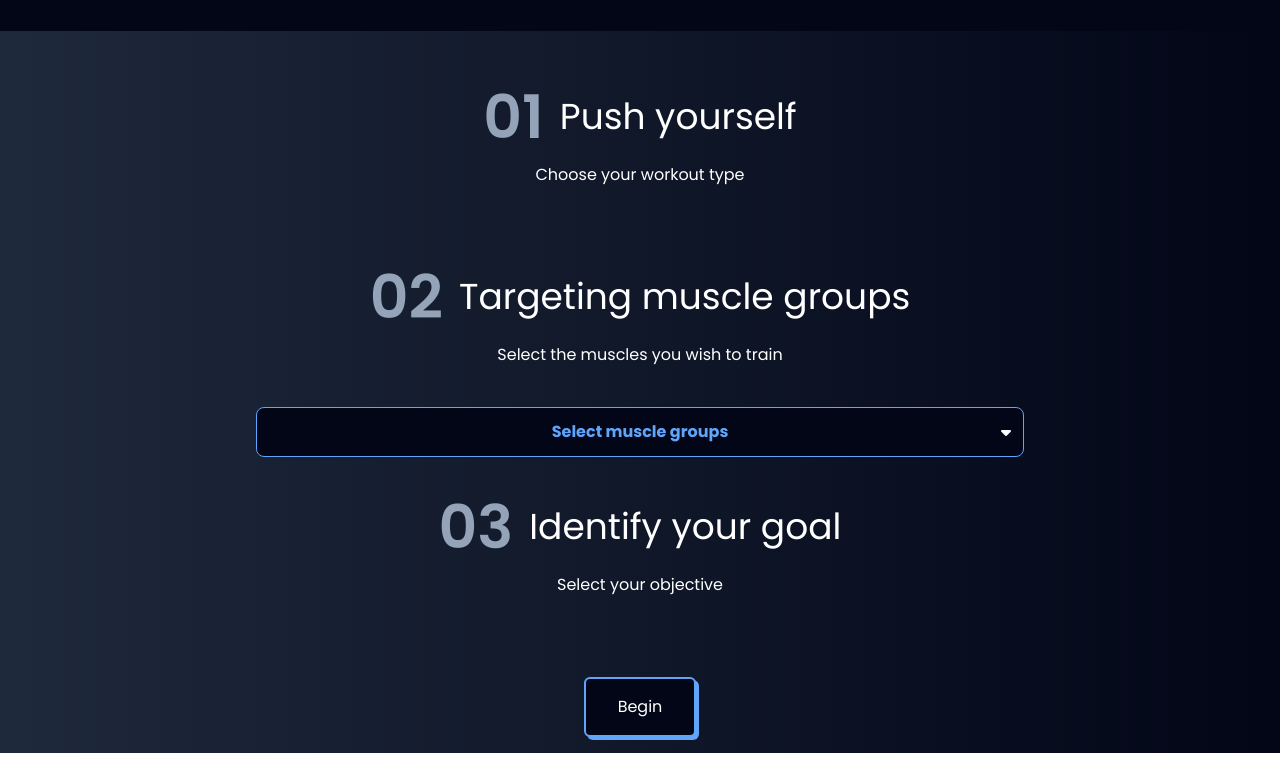
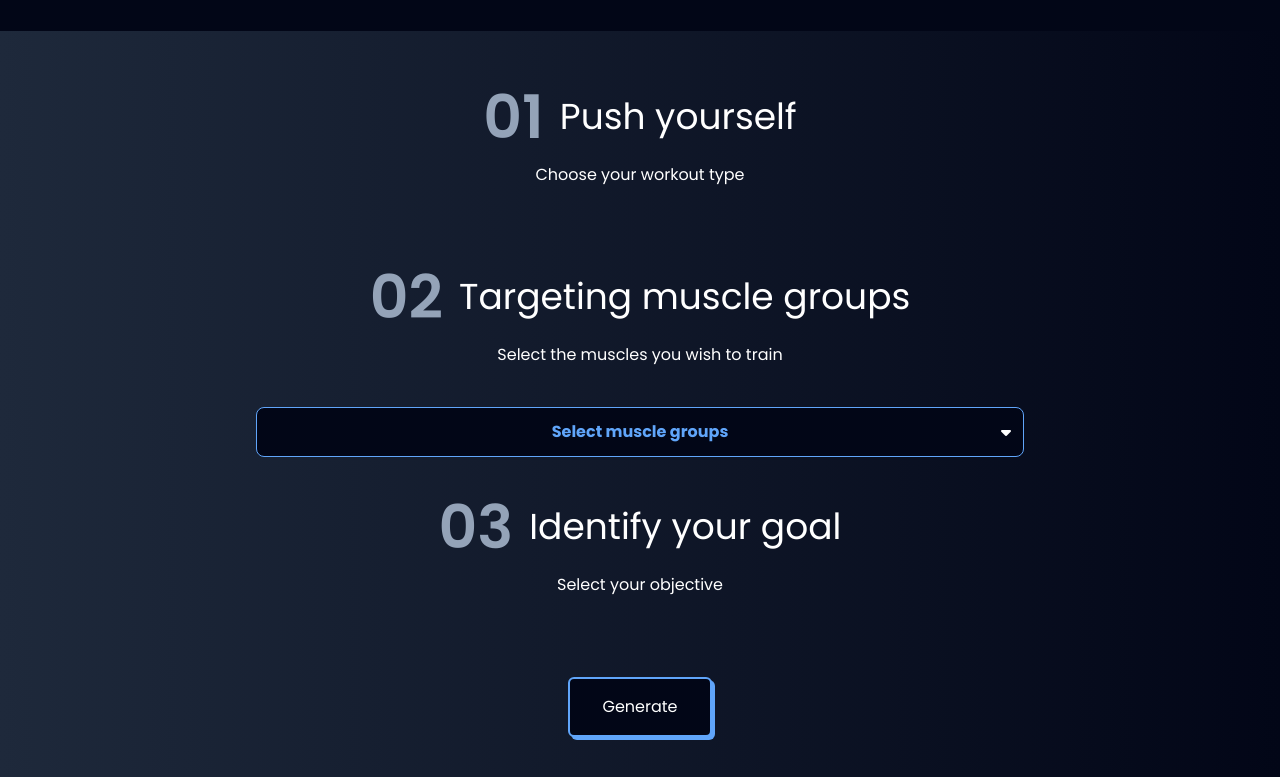
Before and after one commit to ryanwcchan/gym-app, a React (Vite) app: page / in a window 1280 px wide. Shown: the part 949-1726 px from the top of the page. Before the commit the page ends 1702 px from the top, so only its background shows below. Built offline with nearby package versions, Linux system fonts and the light colour scheme.

Commit message:
Set counter resets after new workouts generated Adjusted padding for SectionWrapper component

```diff
--- a/src/components/ExerciseCard.jsx
+++ b/src/components/ExerciseCard.jsx
@@ -1,7 +1,11 @@
-import { useState } from "react"
+import { useState, useEffect } from "react"
 
 export default function ExerciseCard({ exercise, index }) {
   const [setsCompleted, setSetsCompleted] = useState(0)
+
+  useEffect(() => {
+    setSetsCompleted(0)
+  }, [exercise])
 
   function handleIncrement() {
     setSetsCompleted((setsCompleted + 1) % 6)
--- a/src/components/Generator.jsx
+++ b/src/components/Generator.jsx
@@ -128,7 +128,7 @@ export default function Generator({ workoutType, setWorkoutType, muscleGroup, se
                 )
             })}
         </div>
-        <Button text="Begin" func={updateWorkout} ></Button>
+        <Button text="Generate" func={updateWorkout} ></Button>
     </SectionWrapper>
   )
 }
--- a/src/components/SectionWrapper.jsx
+++ b/src/components/SectionWrapper.jsx
@@ -1,6 +1,6 @@
 export default function SectionWrapper({ children, header, title, id }) {
   return (
-    <section id={id} className='min-h-screen flex flex-col gap-10'>
+    <section id={id} className='min-h-screen flex flex-col gap-10 pb-6'>
         <div className='bg-slate-950 py-10 flex flex-col gap-4 justify-center items-center p-4'>
             <p className='uppercase font-medium'>{header}</p>
             <h2 className='font-semibold text-3xl sm:text-4xl md:text-5xl lg:text-6xl'>
--- a/src/components/Workout.jsx
+++ b/src/components/Workout.jsx
@@ -5,8 +5,8 @@ export default function Workout({ workout }) {
   return (
     <SectionWrapper
         id={'workout'}
-        header={"Welcome to"}
-        title={['The', 'DANGER', 'zone']}
+        header={"Workouts created"}
+        title={['New', 'WORKOUTS', 'Below']}
     >
       <div className="flex flex-col gap-4">
         {workout.map((exercise, index) => {
```
